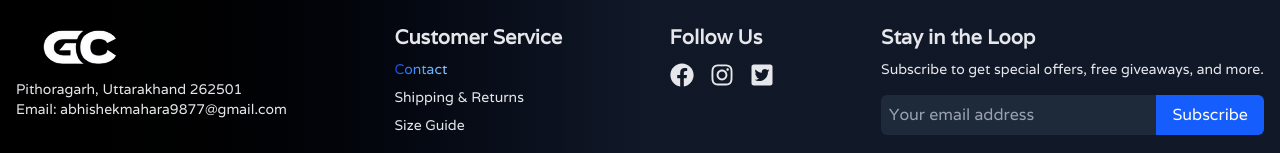
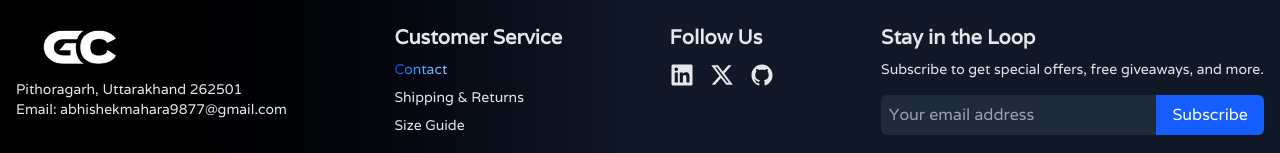
Before and after one commit to abhishekmahara/Grab-Cart, a React (Vite) app: page /contact in a window 1280 px wide. Shown: the part 889-1042 px from the top of the page. Built offline with nearby package versions, Linux system fonts and the light colour scheme; no server answers.

Commit message:
fix: fixed links

```diff
--- a/src/Components/Footer.jsx
+++ b/src/Components/Footer.jsx
@@ -1,7 +1,9 @@
 import React from 'react'
 import { Link, NavLink } from 'react-router-dom'
-import { FaFacebook, FaInstagram, FaTwitterSquare } from 'react-icons/fa'
+import { FaFacebook, FaInstagram, FaLinkedin, FaTwitterSquare } from 'react-icons/fa'
 import logo from '../assets/img/gclogo-removebg-preview.png';
+import { IoLogoGithub } from 'react-icons/io';
+import { FaXTwitter } from 'react-icons/fa6';
 
 const Footer = () => {
   return (
@@ -46,9 +48,9 @@ const Footer = () => {
         <div className="mb-8 md:mb-0">
           <h3 className="text-xl font-semibold">Follow Us</h3>
           <div className="flex space-x-4 mt-3 text-2xl">
-            <a href="#" className="hover:text-blue-500 transition-all"><FaFacebook /></a>
-            <a href="#" className="hover:text-pink-500 transition-all"><FaInstagram /></a>
-            <a href="#" className="hover:text-sky-400 transition-all"><FaTwitterSquare /></a>
+            <a href="https://www.linkedin.com/in/abhishekmahara " className="hover:text-blue-500 transition-all"><FaLinkedin /></a>
+            <a href="https://x.com/abhishekmahara_" className="hover:text-pink-500 transition-all"><FaXTwitter /></a>
+            <a href="https://github.com/abhishekmahara" className="hover:text-sky-400 transition-all"><IoLogoGithub /></a>
           </div>
         </div>
 
```
